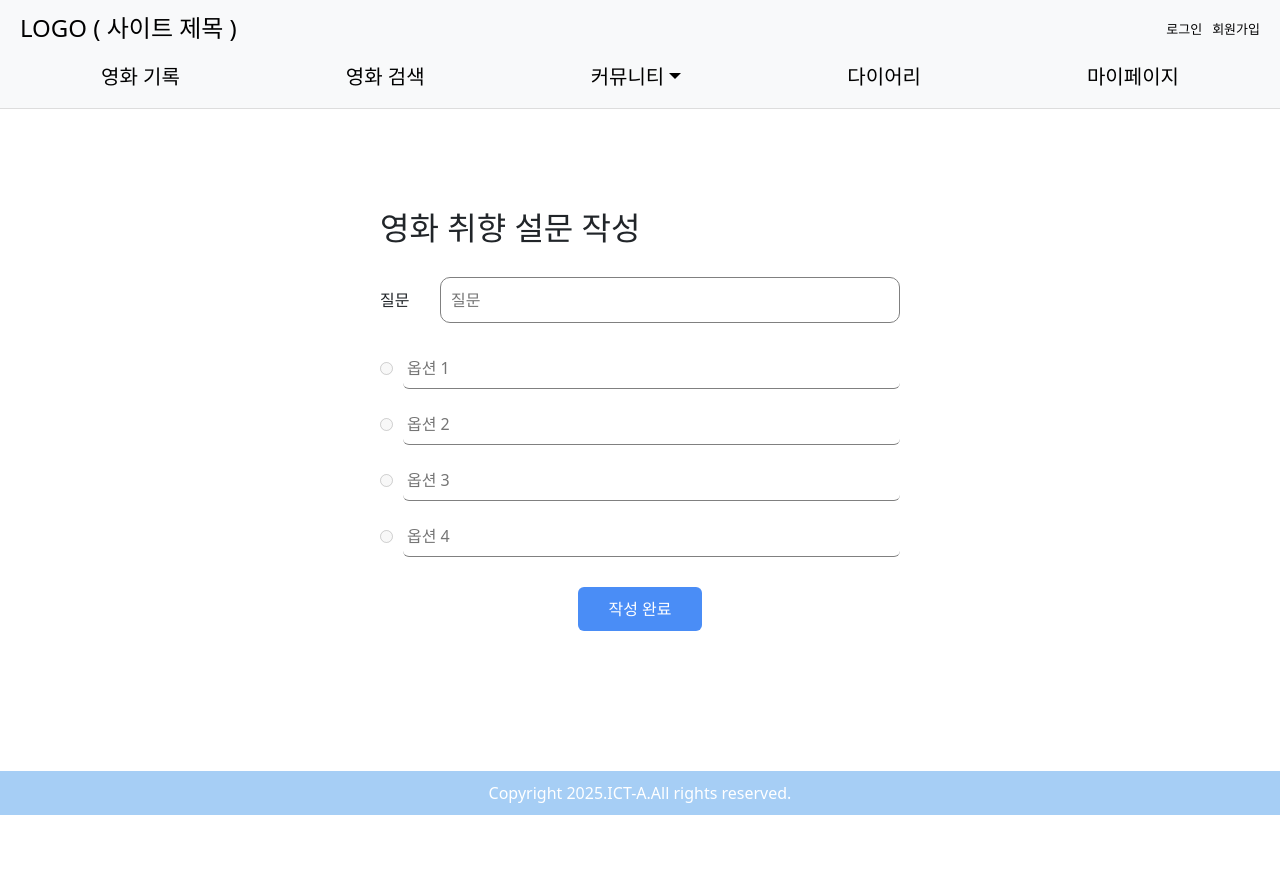
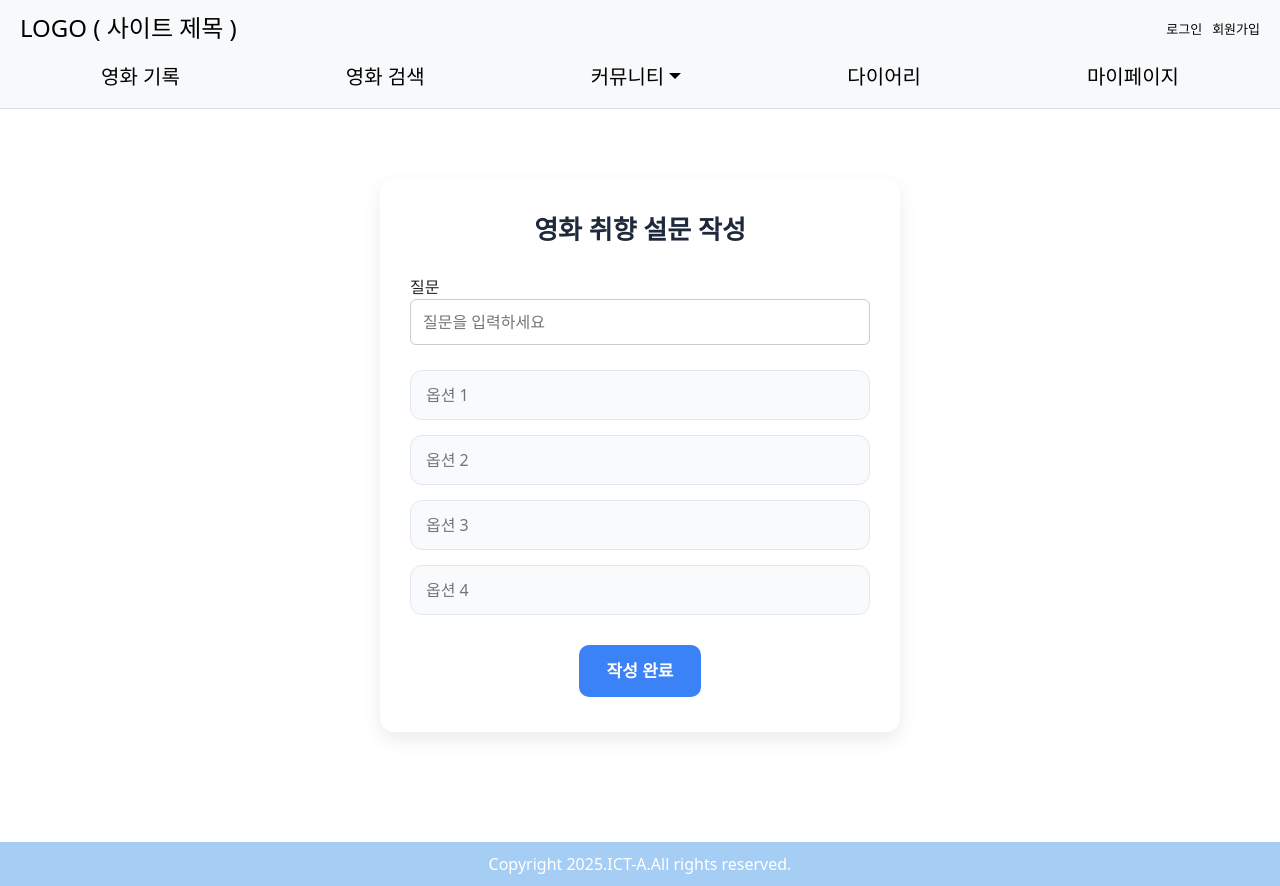
Before and after one commit to ICT-4-A/Frontend, a React (Create React App) app: page /survey/surveyform in a window 1280 px wide. Before the commit the page ends 815 px from the top, so only its background shows below. Built offline with nearby package versions, Linux system fonts and the light colour scheme.

Commit message:
설문 DB 구조 변경 반영

```diff
--- a/src/contents/Survey/SurveryDetail.tsx
+++ b/src/contents/Survey/SurveryDetail.tsx
@@ -4,15 +4,13 @@ import { useParams, useNavigate } from "react-router-dom";
 import axios from "axios";
 
 interface SurveyContent {
-  surveytype: string;   // A, B, C, D
   surveytitle: string;
   surveycnt: number;
 }
 
 interface Survey {
-  num: number;  // surveyNum
+  num: number;
   sub: string;
-  code: number;
   contents: SurveyContent[];
 }
 
@@ -22,9 +20,8 @@ const SurveryDetail: React.FC = () => {
   const navigate = useNavigate();
 
   const [surveyDetail, setSurveyDetail] = useState<Survey | null>(null);
-  const [selectedOption, setSelectedOption] = useState<string | null>(null);
+  const [selectedTitle, setSelectedTitle] = useState<string | null>(null);
 
-  // 설문 데이터 조회
   useEffect(() => {
     const fetchSurveyDetail = async () => {
       try {
@@ -33,35 +30,24 @@ const SurveryDetail: React.FC = () => {
         );
         setSurveyDetail(response.data);
       } catch (error) {
-        console.error("설문조사 디테일 호출 실패", error);
+        console.error("설문 디테일 호출 실패", error);
       }
     };
-
     fetchSurveyDetail();
   }, [num, REACT_APP_BACK_END_URL]);
 
   const handleSubmit = async () => {
-    if (!surveyDetail?.num) {
-      alert("설문 정보가 없습니다.");
+    if (!selectedTitle || !surveyDetail) {
+      alert("항목을 선택해주세요.");
       return;
     }
-
-    if (!selectedOption) {
-      alert("옵션을 선택해주세요.");
-      return;
-    }
-
-    console.log("submitLog:", {
-      surveyNum: surveyDetail.num,
-      surveytype: selectedOption,
-    });
 
     try {
       await axios.post(
         `${REACT_APP_BACK_END_URL}/api/survey/updateCount`,
         {
           surveyNum: surveyDetail.num,
-          surveytype: selectedOption
+          surveytitle: selectedTitle,
         }
       );
 
@@ -73,25 +59,28 @@ const SurveryDetail: React.FC = () => {
     }
   };
 
+  if (!surveyDetail) return <div>로딩중...</div>;
+
   return (
-    <div className="survey-wrap">
-      <h2 className="survey-title">영화 취향 설문</h2>
+    <div className="survey-detail-wrap">
+      <h2 className="survey-detail-title">영화 취향 설문</h2>
 
-      <div className="survey-box">
-        <p className="survey-question">
-          <span className="Q-mark">Q.</span> {surveyDetail?.sub}
+      <div className="survey-detail-box">
+        <p className="survey-detail-question">
+          <span className="survey-detail-Q-mark">Q.</span>
+          {surveyDetail.sub}
         </p>
 
         <ul className="survey-detail-options">
-          {surveyDetail?.contents.map((option) => (
-            <li key={option.surveytype}>
+          {surveyDetail.contents.map((option, idx) => (
+            <li key={`${option.surveytitle}-${idx}`}>
               <label className="survey-detail-option-item">
                 <input
                   type="radio"
                   name="survey"
-                  value={option.surveytype}
-                  checked={selectedOption === option.surveytype}
-                  onChange={(e) => setSelectedOption(e.target.value)}
+                  value={option.surveytitle}
+                  checked={selectedTitle === option.surveytitle}
+                  onChange={(e) => setSelectedTitle(e.target.value)}
                   className="survey-detail-radio"
                 />
                 <span className="survey-detail-answer">
@@ -105,7 +94,7 @@ const SurveryDetail: React.FC = () => {
         <button
           className="survey-detail-submit-btn"
           onClick={handleSubmit}
-          disabled={!selectedOption} >
+          disabled={!selectedTitle} >
           설문완료
         </button>
       </div>
--- a/src/contents/Survey/Survey.css
+++ b/src/contents/Survey/Survey.css
@@ -104,26 +104,3 @@
 }
 
 /* 페이지네이션 */
-.pagination-box {
-  margin-top: 35px;
-  display: flex;
-  justify-content: center;
-}
-.custom-pagination {
-  display: flex;
-  list-style: none;
-  gap: 8px;
-  padding: 0;
-}
-.custom-pagination li a {
-  display: block;
-  padding: 6px 12px;
-  border: 1px solid #ddd;
-  border-radius: 5px;
-  color: #007bff;
-  text-decoration: none;
-  font-size: 14px;
-}
-.custom-pagination li a:hover {
-  background-color: #e7f3ff;
-}
--- a/src/contents/Survey/SurveyForm.css
+++ b/src/contents/Survey/SurveyForm.css
@@ -1,67 +1,89 @@
 .survey-form-wrap {
-  padding: 40px 0;
+  padding: 50px 20px;
+  display: flex;
+  justify-content: center;
+  min-height: 80vh;
 }
 
 .survey-form-container {
-  width: 600px;
-  margin: 0 auto;
-  padding: 40px;
+  width: 520px;
+  padding: 35px 30px;
+  border-radius: 14px;
+  background-color: #fff;
+  box-shadow: 0 8px 20px rgba(0,0,0,0.08);
 }
 
 .survey-form-title {
+  font-size: 26px;
+  font-weight: 700;
+  margin-bottom: 30px;
+  text-align: center;
+  color: #1e293b;
+}
+
+.survey-form-question {
+  margin-bottom: 25px;
+}
+
+.survey-form-question label {
+  display: block;
+  font-size: 18px;
+  font-weight: 600;
+  margin-bottom: 8px;
+  color: #334155;
+}
+
+.survey-title-input {
+  width: 100%;
+  padding: 12px 15px;
+  border: 2px solid #cbd5e1;
+  border-radius: 10px;
+  font-size: 16px;
+  outline: none;
+  transition: border-color 0.2s, box-shadow 0.2s;
+}
+
+.survey-options {
+  display: flex;
+  flex-direction: column;
+  gap: 15px;
   margin-bottom: 30px;
 }
 
-.survey-form-question {
-  display: flex;
-  align-items: center;
-  margin-bottom: 25px;
+.survey-option-input {
+  width: 100%;
+  padding: 12px 15px;
+  border: 1px solid #e2e8f0;
+  border-radius: 12px;
+  background-color: #f8fafc;
+  font-size: 16px;
+  outline: none;
+  transition: all 0.2s;
 }
 
-.survey-form-question span {
-  width: 60px;
+.survey-option-input:focus {
+  border-color: #3b82f6;
+  background-color: #ffffff;
+  box-shadow: 0 2px 6px rgba(59,130,246,0.2);
 }
 
-.survey-form-question input {
-  flex: 1;
-  padding: 10px;
-  border: 1px solid grey;
-  border-radius: 10px;
+.survey-form-submit {
+  text-align: center;
 }
 
-.survey-form {
-  display: flex;
-  align-items: center;
-  margin-bottom: 15px;
+.survey-submit-btn {
+  padding: 13px 28px;
+  font-size: 17px;
+  font-weight: 600;
+  background-color: #3b82f6;
+  color: white;
+  border: none;
+  border-radius: 10px;
+  cursor: pointer;
+  transition: background-color 0.2s, transform 0.1s;
 }
 
-.survey-form-radio {
-  appearance: radio !important;
-  width: auto !important;
-  height: auto;
-  margin-right: 10px;
+.survey-submit-btn:hover {
+  background-color: #2563eb;
+  transform: translateY(-1px);
 }
-
-/* 텍스트 입력 */
-.survey-form-text {
-  flex: 1;
-  padding: 8px 4px;
-  border: none;
-  border-bottom: 1px solid grey;
-  outline: none;
-}
-
-/* 제출 버튼 */
-.survey-form-submit {
-  text-align: center;
-  margin-top: 30px;
-}
-
-.survey-form-submit button {
-  background: #4a8df6;
-  color: white;
-  border: none;
-  padding: 10px 30px;
-  border-radius: 6px;
-  cursor: pointer;
-}
--- a/src/contents/Survey/SurveyForm.tsx
+++ b/src/contents/Survey/SurveyForm.tsx
@@ -1,15 +1,14 @@
-import React, { useState } from 'react';
-import { Link, useNavigate  } from 'react-router-dom';
-import axios from 'axios';
-import './SurveyForm.css';
+import React, { useState } from "react";
+import { useNavigate } from "react-router-dom";
+import axios from "axios";
+import "./SurveyForm.css";
 
 const REACT_APP_BACK_END_URL = process.env.REACT_APP_BACK_END_URL;
 
 const SurveyForm: React.FC = () => {
-
   const navigate = useNavigate();
-  const [question, setQuestion] = useState('');
-  const [options, setOptions] = useState(['', '', '', '']);
+  const [question, setQuestion] = useState("");
+  const [options, setOptions] = useState(["", "", "", ""]);
 
   const handleOptionChange = (index: number, value: string) => {
     const copy = [...options];
@@ -18,25 +17,28 @@ const SurveyForm: React.FC = () => {
   };
 
   const handleSubmit = async () => {
-  if (!question || options.some(opt => !opt)) {
-    return alert('질문과 옵션을 작성해주세요.');
+    if (!question || options.some((opt) => !opt.trim())) {
+      alert("질문과 옵션을 모두 작성해주세요.");
+      return;
     }
 
     const payload = {
       sub: question,
-    contents: options.map((opt, idx) => ({
+      contents: options.map((opt) => ({
         surveytitle: opt,
-      surveytype: 'single',
       })),
     };
 
     try {
-    await axios.post(`${REACT_APP_BACK_END_URL}/api/survey/addsurvey`, payload);
-    alert('설문 작성 완료!');
-    navigate('/survey');
+      await axios.post(
+        `${REACT_APP_BACK_END_URL}/api/survey/addsurvey`,
+        payload
+      );
+      alert("설문 작성 완료!");
+      navigate("/survey");
     } catch (error) {
-    console.error('설문 작성 실패', error);
-    alert('설문 작성 실패');
+      console.error("설문 작성 실패", error);
+      alert("설문 작성 실패");
     }
   };
 
@@ -51,25 +53,28 @@ const SurveyForm: React.FC = () => {
             type="text"
             value={question}
             onChange={(e) => setQuestion(e.target.value)}
-            placeholder="질문" />
+            placeholder="질문을 입력하세요"
+            className="survey-input"
+          />
         </div>
 
+        <div className="survey-options">
           {options.map((option, index) => (
-          <div className="survey-form">
-            <input type="radio" className="survey-form-radio" disabled />
             <input
+              key={index}
               type="text"
-              className="survey-form-text"
               value={option}
               onChange={(e) => handleOptionChange(index, e.target.value)}
-              placeholder={`옵션 ${index + 1}`} />
+              placeholder={`옵션 ${index + 1}`}
+              className="survey-input survey-option-input"
+            />
+          ))}
         </div>
-        ))}
 
         <div className="survey-form-submit">
-          <Link to="/survey">
-            <button onClick={handleSubmit}>작성 완료</button>
-          </Link>
+          <button className="survey-submit-btn" onClick={handleSubmit}>
+            작성 완료
+          </button>
         </div>
       </div>
     </div>
```
Also changed, not shown: src/contents/Survey/Survey.tsx (+38 -18 lines), src/contents/Survey/SurveyResult.tsx (+26 -16 lines). Lines whose indentation alone changed are shown as unchanged.
